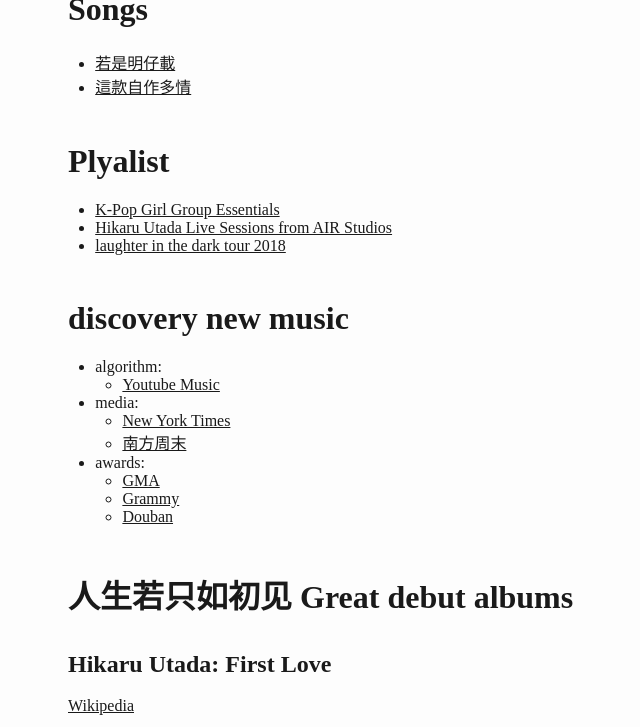
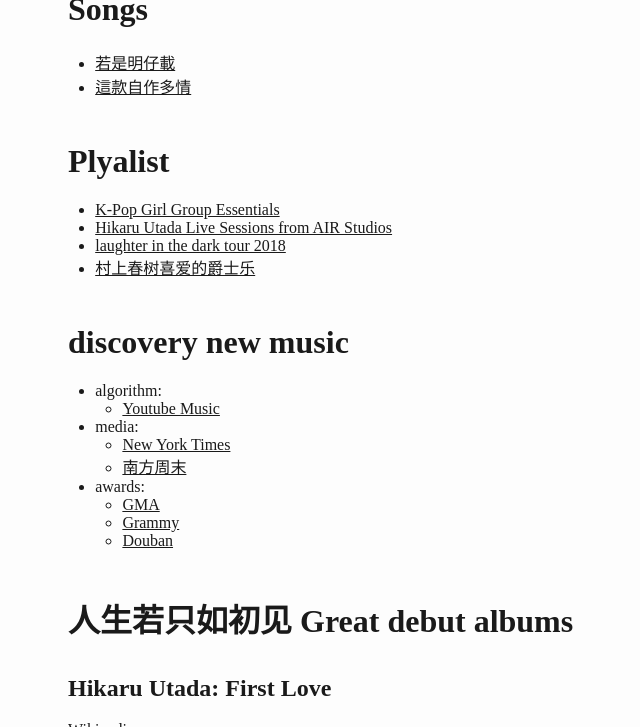
Before and after one commit to wangw469/wangw469.github.io, a Jekyll site: the page built from music/index.md, in a window 1280 px wide and 900 px high, scrolled down 395 px, cut to the strip 0-727 px from the top of the window. Shown: the whole strip, without its empty margins (22-662 px from the left). Built offline with Jekyll 4.4.1, drawn with Linux system fonts in a browser that asks for light colours; our own code applies the rules of GitHub Pages for plain Markdown files.

Commit message:
add https://www.youtube.com/watch?v=L5NhAZnQtN8

```diff
--- a/music/index.md
+++ b/music/index.md
@@ -17,6 +17,7 @@
 * [K-Pop Girl Group Essentials](https://youtube.com/playlist?list=PLq8dmudRNUv-AQ7wm9IzGpnr0Gw6l-O28&si=KjvufKQK_0XaSyIs)
 * [Hikaru Utada Live Sessions from AIR Studios](https://www.netflix.com/title/81590689)
 * [laughter in the dark tour 2018](https://www.netflix.com/title/81092491)
+* [村上春树喜爱的爵士乐](https://www.youtube.com/watch?v=L5NhAZnQtN8)
 
 # discovery new music
 
```
